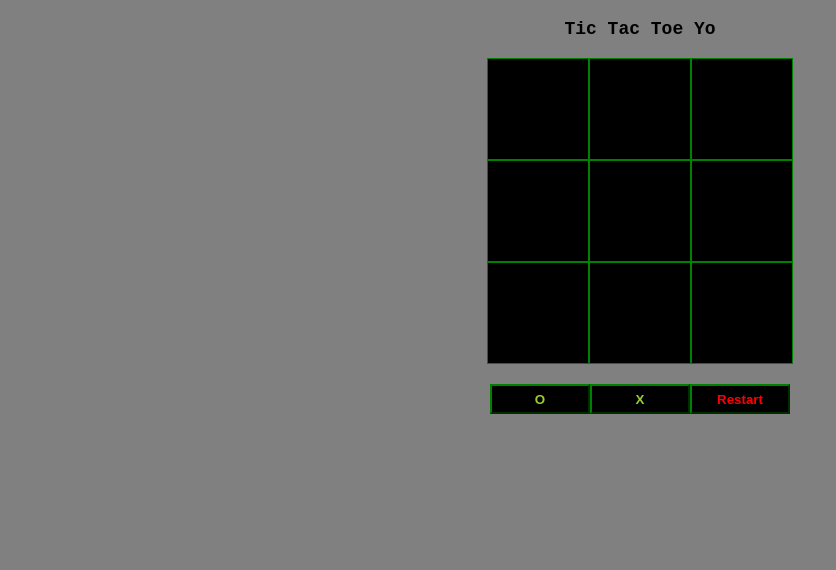
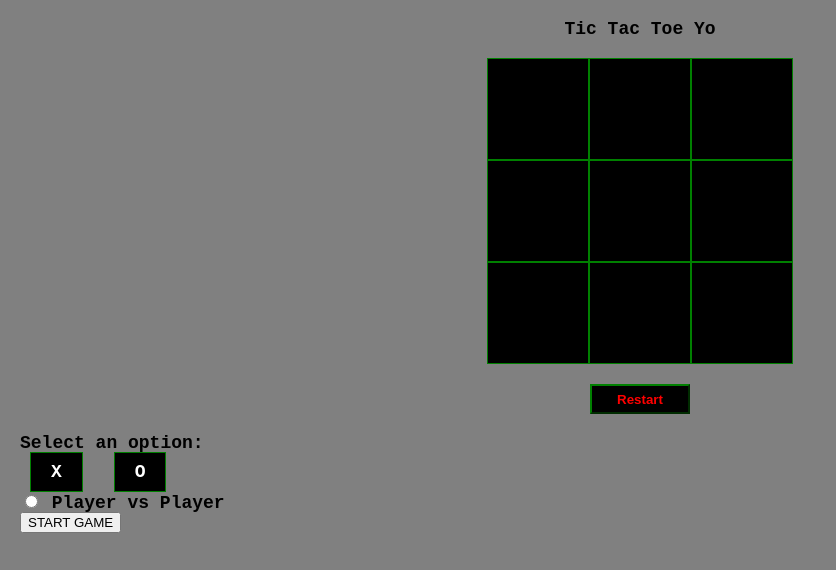
Before and after one commit to RamziRM/TicTacToe-OP, a plain HTML site: page index.html in a window 1280 px wide. Shown: the whole page, without its empty margins (0-836 px from the left). Drawn offline with Linux system fonts and the light colour scheme.

Commit message:
initial form -- user input - styling

```diff
--- a/index.html
+++ b/index.html
@@ -12,7 +12,7 @@
 <body>
     <div class="main">
         <div class="display">
-            <a>Tic Tac Toe Yo</a>
+            <a class="title">Tic Tac Toe Yo</a>
             <div class="result"></div>
             <div class="turn"></div>
         </div>
@@ -28,9 +28,27 @@
             <div class="cell"></div>
         </div>
         <div class="options">
-            <button class="btn" id="o">O</button>
-            <button class="btn" id="x">X</button>
             <button class="btn" id="restart">Restart</button>
+        </div>
+        <div id="initial-popup">
+            <form id="start-form">
+                <div class="user-choice">
+                    <legend>Select an option:</legend>
+                    <div>
+                        <input type="radio" id="X" name="user-choice" value="X" required>
+                        <label for="X">X</label>
+                    </div>
+                    <div>
+                        <input type="radio" id="O" name="user-choice" value="O" required>
+                        <label for="O">O</label>
+                    </div>
+                </div>
+                <div class="inputField">
+                    <input type="radio" id="pvp" name="game-format" value="1" required>
+                    <label for="pvp">Player vs Player</label>
+                </div>
+                <button type="submit" class="start-game">START GAME</button>
+            </form>
         </div>
 </div>
 </body>
--- a/style.css
+++ b/style.css
@@ -6,6 +6,8 @@
 
 body {
     background-color: grey;
+    width: 100vw;
+    height: 100vh;
 }
 
 .main {
@@ -64,3 +66,28 @@ body {
 #restart {
     color: red;
 }
+
+/*   */
+
+.user-choice div {
+    display: inline-block;
+    margin: 0 10px;
+}
+
+.user-choice input[type="radio"] {
+    display: none;
+}
+
+.user-choice label {
+    display: inline-block;
+    padding: 10px 20px;
+    border: 1px solid green;
+    background-color: black;
+    color: white;
+    cursor: pointer;
+}
+
+.user-choice input[type="radio"]:checked + label {
+    background-color: green;
+    border: 1px solid black;
+}
```
